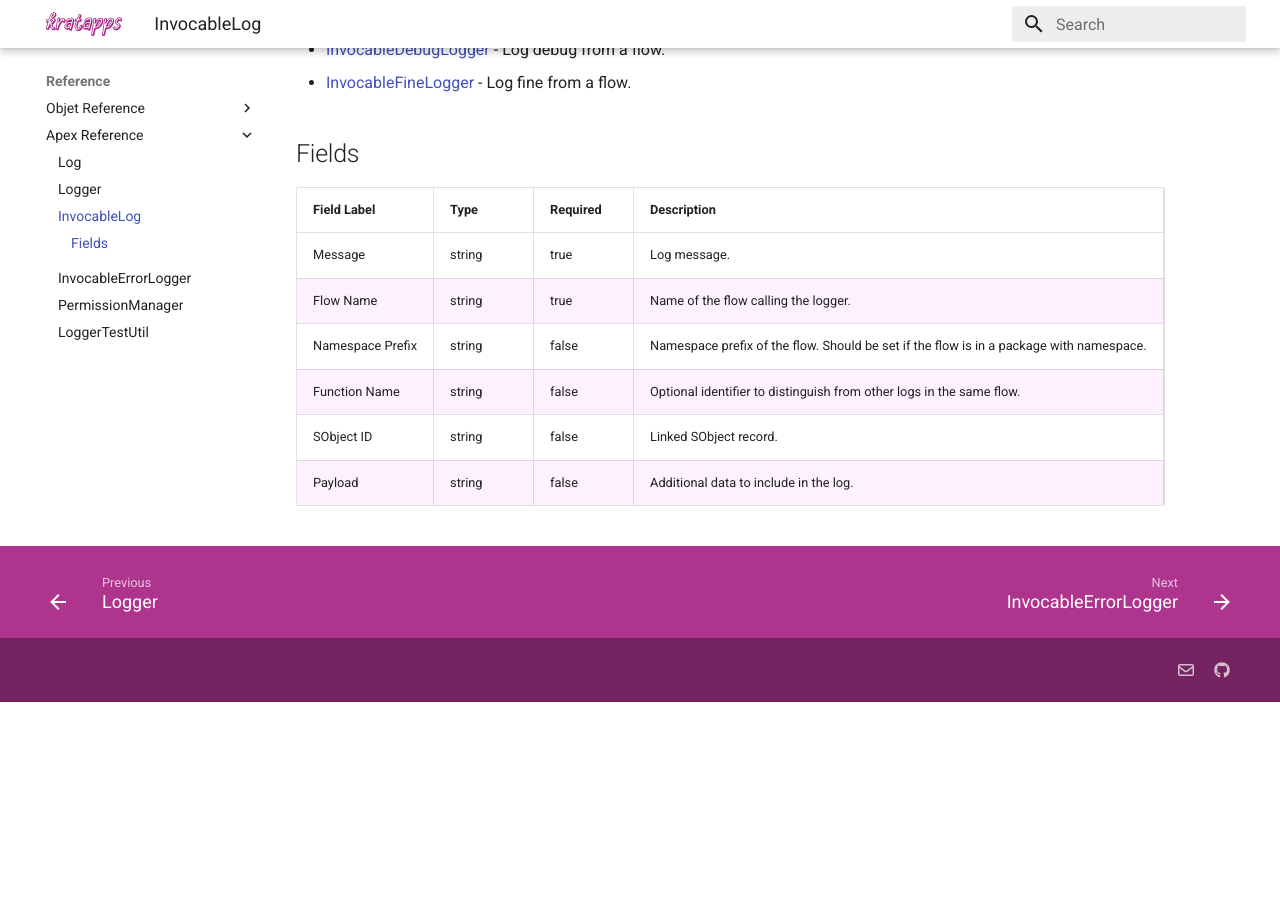
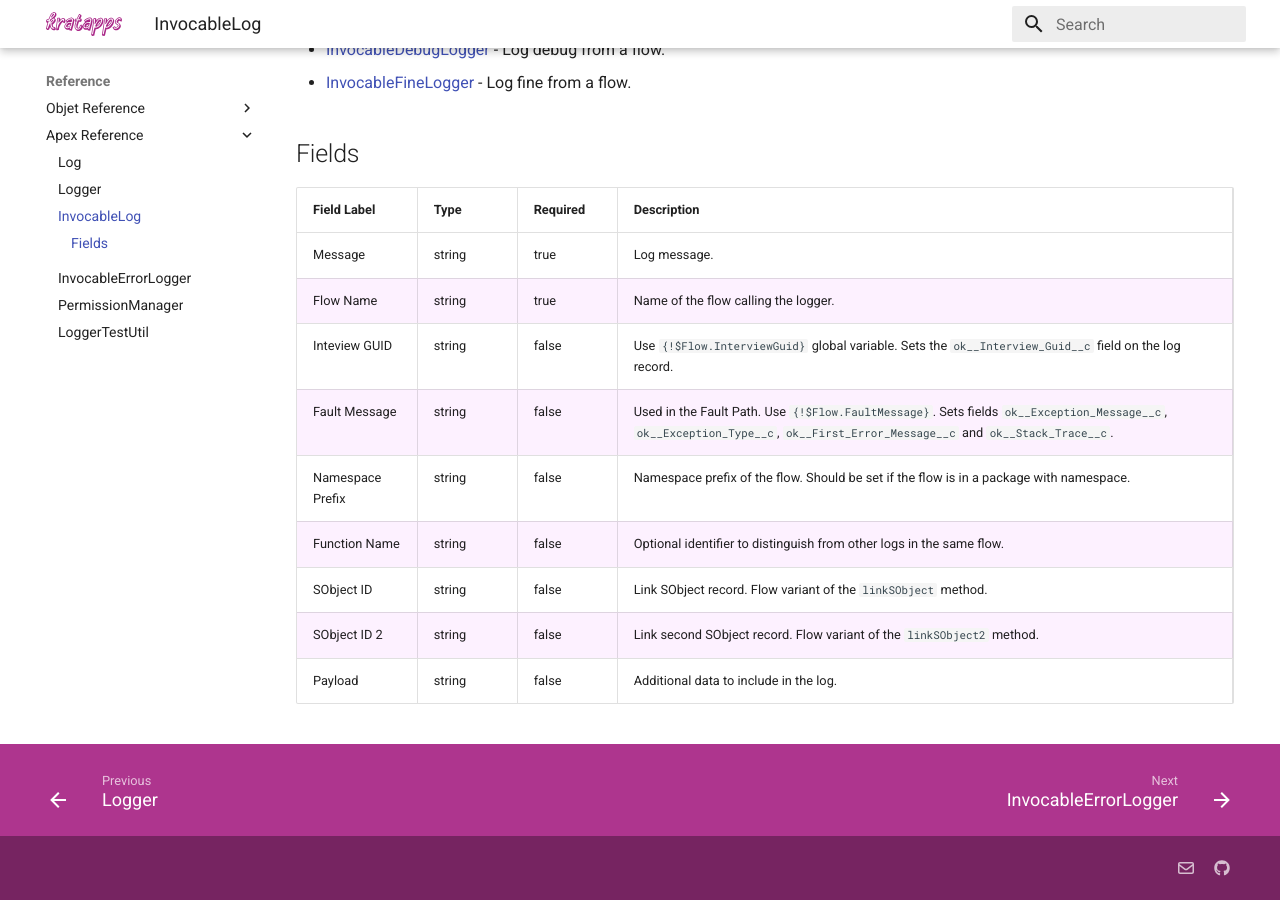
Before and after one commit to kratapps/one-logger-kratapps-com, an MkDocs documentation site: the page built from docs/docs/reference/InvocableLog.md, in a window 1280 px wide and 900 px high, scrolled down 501 px. Built offline with MkDocs 1.6.1 and Material for MkDocs 9.7.7, drawn with Linux system fonts in a browser that asks for light colours; before the commit the page ends 1203 px from its top, so only the background shows below that.

```diff
--- a/docs/docs/reference/InvocableLog.md
+++ b/docs/docs/reference/InvocableLog.md
@@ -16,11 +16,14 @@ List of flow loggers with an invocable method leveraging this data class:
 
 ## Fields
 
-| Field Label      | Type   | Required | Description                                                                             |
-| ---------------- | ------ | -------- | --------------------------------------------------------------------------------------- |
-| Message          | string | true     | Log message.                                                                            |
-| Flow Name        | string | true     | Name of the flow calling the logger.                                                    |
-| Namespace Prefix | string | false    | Namespace prefix of the flow. Should be set if the flow is in a package with namespace. |
-| Function Name    | string | false    | Optional identifier to distinguish from other logs in the same flow.                    |
-| SObject ID       | string | false    | Linked SObject record.                                                                  |
-| Payload          | string | false    | Additional data to include in the log.                                                  |
+| Field Label      | Type   | Required | Description                                                                                                                                                                  |
+| ---------------- | ------ | -------- | ---------------------------------------------------------------------------------------------------------------------------------------------------------------------------- |
+| Message          | string | true     | Log message.                                                                                                                                                                 |
+| Flow Name        | string | true     | Name of the flow calling the logger.                                                                                                                                         |
+| Inteview GUID    | string | false    | Use `{!$Flow.InterviewGuid}` global variable. Sets the `ok__Interview_Guid__c` field on the log record.                                                                      |
+| Fault Message    | string | false    | Used in the Fault Path. Use `{!$Flow.FaultMessage}`. Sets fields `ok__Exception_Message__c`, `ok__Exception_Type__c`, `ok__First_Error_Message__c` and `ok__Stack_Trace__c`. |
+| Namespace Prefix | string | false    | Namespace prefix of the flow. Should be set if the flow is in a package with namespace.                                                                                      |
+| Function Name    | string | false    | Optional identifier to distinguish from other logs in the same flow.                                                                                                         |
+| SObject ID       | string | false    | Link SObject record. Flow variant of the `linkSObject` method.                                                                                                               |
+| SObject ID 2     | string | false    | Link second SObject record. Flow variant of the `linkSObject2` method.                                                                                                       |
+| Payload          | string | false    | Additional data to include in the log.                                                                                                                                       |
--- a/mkdocs.yml
+++ b/mkdocs.yml
@@ -114,6 +114,8 @@ nav:
       - PermissionManager: docs/reference/PermissionManager.md
       - LoggerTestUtil: docs/reference/LoggerTestUtil.md
   - Release Notes:
+    - latest: docs/release-notes/latest.md
+    - 1.49: docs/release-notes/1.49.md
     - 1.48: docs/release-notes/1.48.md
     - 1.47: docs/release-notes/1.47.md
     - 1.46: docs/release-notes/1.46.md
```
Also changed, not shown: docs/docs/release-notes/1.49.md (added, +27 -0 lines), docs/docs/release-notes/latest.md (added, +27 -0 lines).
